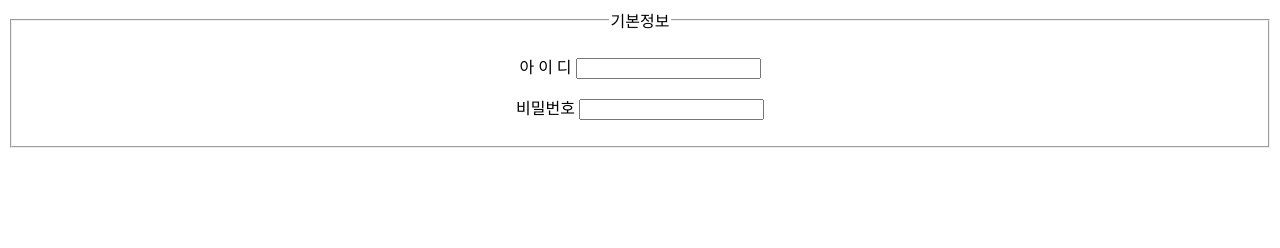
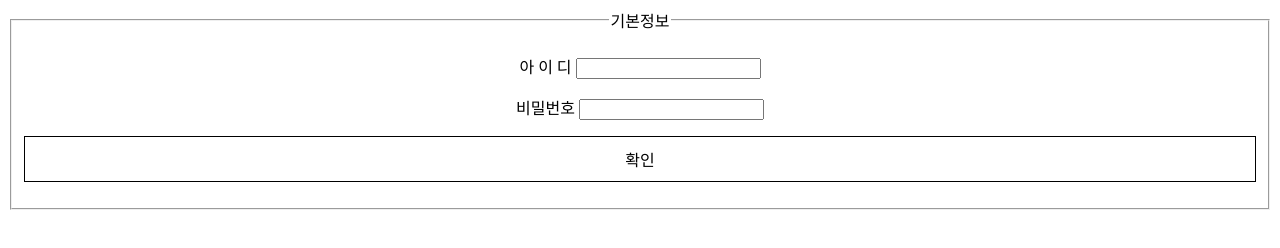
Before and after one commit to james11105/james11105.github.io, a plain HTML site: page login.html in a window 1280 px wide. Drawn offline with Linux system fonts and the light colour scheme.

Commit message:
Update login.html

```diff
--- a/login.html
+++ b/login.html
@@ -24,6 +24,7 @@
                     <input type="password" id="passwd">
                 </p>
                 <p>
+                    <div style="border: 1px solid black; padding: 10px;"> 확인</div>
                 </p>
             </fieldset>
         </form>
```
